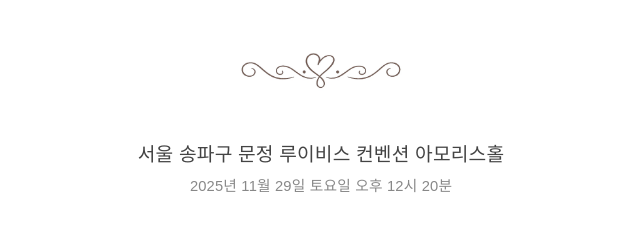
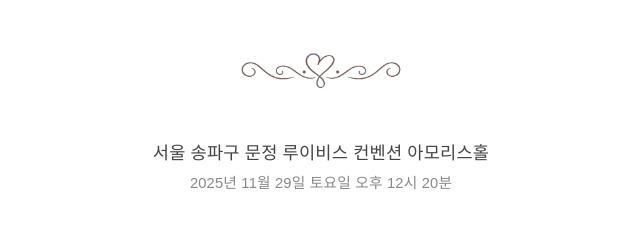
Before and after one commit to ybbin86/wedding-invitation, a React (Vite) app: page / in a window 1280 px wide. Shown: the part 1160-1389 px from the top of the page, without its empty margins (319-959 px from the left). Built offline with nearby package versions, Linux system fonts and the light colour scheme; a web font is replaced by a local one.

Commit message:
font 크기 조절

```diff
--- a/src/App.css
+++ b/src/App.css
@@ -408,7 +408,7 @@
   letter-spacing: 0.01em;
 }
 .ceremony-place {
-  font-size: 1.2rem;
+  font-size: 1.1rem;
   margin-bottom: 2px;
   color: #444;
   font-weight: 500;
--- a/src/App.jsx
+++ b/src/App.jsx
@@ -536,7 +536,7 @@
           }}></div>
 
           <a
-            href="https://kko.kakao.com/uP5nwoZ3FZ"
+            href="https://kko.kakao.com/UibAcDq_L9"
             target="_blank"
             rel="noreferrer noopener"
             style={{
```
